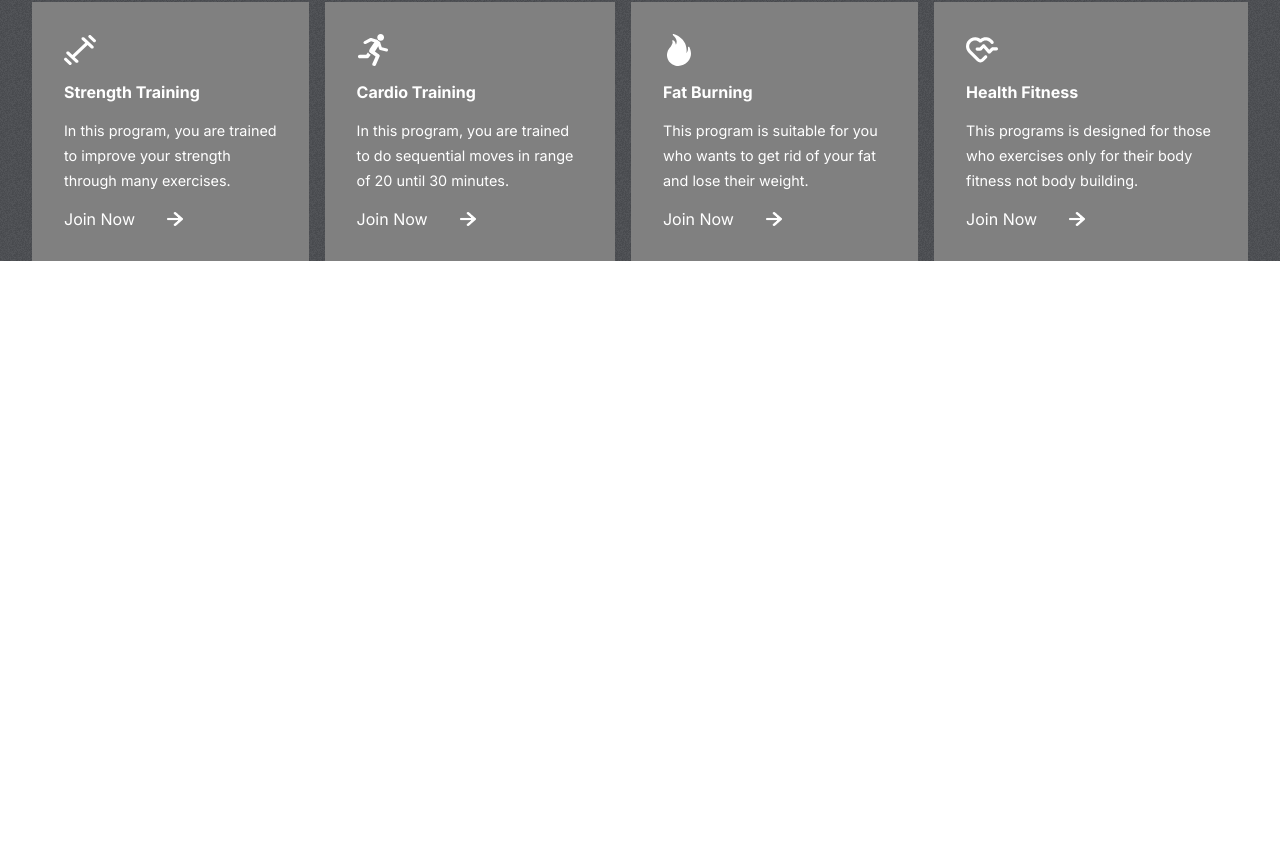
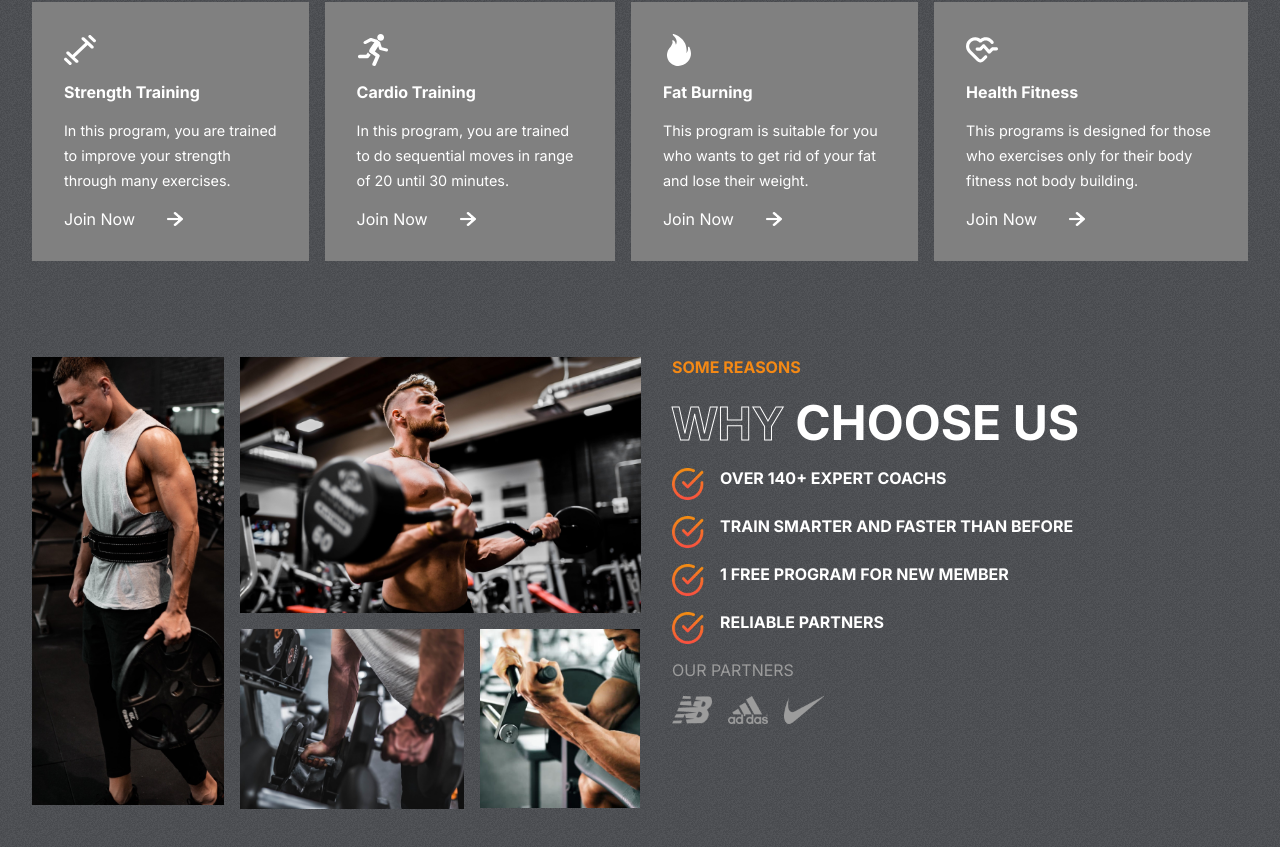
Before and after one commit to abhi-0086/fit-shit, a React (Create React App) app: page / in a window 1280 px wide. Shown: the part 906-1753 px from the top of the page. Before the commit the page ends 1167 px from the top, so only its background shows below. Built offline with nearby package versions, Linux system fonts and the light colour scheme.

Commit message:
completed reasons section

```diff
--- a/src/App.js
+++ b/src/App.js
@@ -1,12 +1,14 @@
 import "./App.css";
 import Hero from "./components/Hero/Hero";
 import Programs from "./components/Programs/Programs";
+import Reasons from "./components/Reasons/Reasons";
 
 function App() {
   return (
     <div className="App">
       <Hero />
       <Programs />
+      <Reasons />
     </div>
   );
 }
--- /dev/null
+++ b/src/components/Reasons/Reasons.css
@@ -0,0 +1,87 @@
+.Reasons {
+  padding: 0 2rem;
+  display: flex;
+  gap: 2rem;
+}
+
+.reasons-left {
+  flex: 1 1;
+  display: grid;
+  grid-template-columns: repeat(3, 1fr);
+  gap: 1rem;
+  grid-auto-rows: 1fr;
+}
+
+.reasons-left > img {
+  object-fit: cover;
+}
+
+.reasons-left > :nth-child(1) {
+  width: 12rem;
+  grid-row: 1/3;
+  height: 28rem;
+}
+
+.reasons-left > :nth-child(2) {
+  width: auto;
+  height: 16rem;
+  grid-column: 2/4;
+}
+
+.reasons-left > :nth-child(3) {
+  width: 14rem;
+  grid-column: 2/3;
+  grid-row: 2;
+}
+
+.reasons-left > :nth-child(4) {
+  width: 10rem;
+  grid-row: 2;
+  grid-column: 3/4;
+  height: 11.2rem;
+}
+
+.reasons-right {
+  flex: 1 1;
+  text-transform: uppercase;
+  display: flex;
+  flex-direction: column;
+  gap: 1rem;
+}
+
+.reasons-right > span {
+  font-weight: bold;
+  color: var(--orange);
+}
+
+.reasons-right > div {
+  color: white;
+  font-size: 3rem;
+  font-weight: bold;
+}
+
+.details-right {
+  display: flex;
+  flex-direction: column;
+  gap: 1rem;
+}
+
+.details-right > div {
+  display: flex;
+  font-size: 1rem;
+  gap: 1rem;
+}
+
+.details-right > div > img {
+  width: 2rem;
+  height: 2rem;
+}
+
+.partners {
+  display: flex;
+  gap: 1rem;
+}
+
+.partners > img {
+  width: 2.5rem;
+}
--- /dev/null
+++ b/src/components/Reasons/Reasons.jsx
@@ -0,0 +1,70 @@
+import React from "react";
+import "./Reasons.css";
+import image1 from "../../assets/image1.png";
+import image2 from "../../assets/image2.png";
+import image3 from "../../assets/image3.png";
+import image4 from "../../assets/image4.png";
+import nb from "../../assets/nb.png";
+import adidas from "../../assets/adidas.png";
+import nike from "../../assets/nike.png";
+import tick from "../../assets/tick.png";
+
+const Reasons = () => {
+  return (
+    <div className="Reasons" id="reasons">
+      {/* left part for reasons section */}
+      <div className="reasons-left">
+        <img src={image1} alt="" />
+        <img src={image2} alt="" />
+        <img src={image3} alt="" />
+        <img src={image4} alt="" />
+      </div>
+
+      {/* right part for reasons section */}
+      <div className="reasons-right">
+        <span>some reasons</span>
+
+        <div>
+          <span className="stroke-text">Why</span>
+          <span> Choose us</span>
+        </div>
+
+        <div className="details-right">
+          <div>
+            <img src={tick} alt=""></img>
+            <span>OVER 140+ EXPERT COACHS</span>
+          </div>
+          <div>
+            <img src={tick} alt="" />
+            <span>TRAIN SMARTER AND FASTER THAN BEFORE</span>
+          </div>
+          <div>
+            <img src={tick} alt="" />
+            <span>1 FREE PROGRAM FOR NEW MEMBER</span>
+          </div>
+          <div>
+            <img src={tick} alt="" />
+            <span>RELIABLE PARTNERS</span>
+          </div>
+        </div>
+        <span
+          style={{
+            color: "var(--gray)",
+            fontWeight: "normal",
+          }}
+        >
+          OUR PARTNERS
+        </span>
+
+        {/* partners logos */}
+        <div className="partners">
+          <img src={nb} alt="" />
+          <img src={adidas} alt="" />
+          <img src={nike} alt="" />
+        </div>
+      </div>
+    </div>
+  );
+};
+
+export default Reasons;
```
